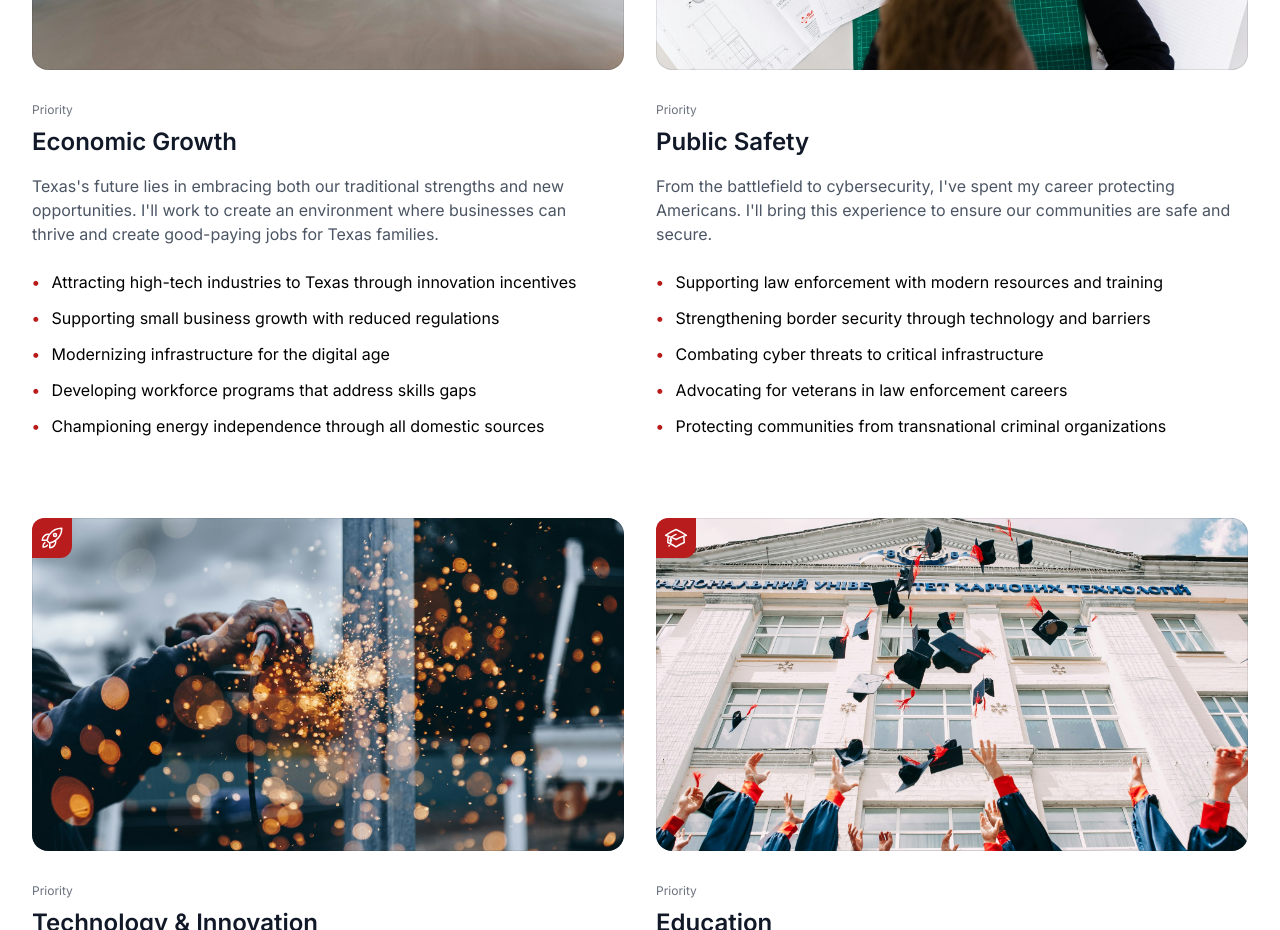
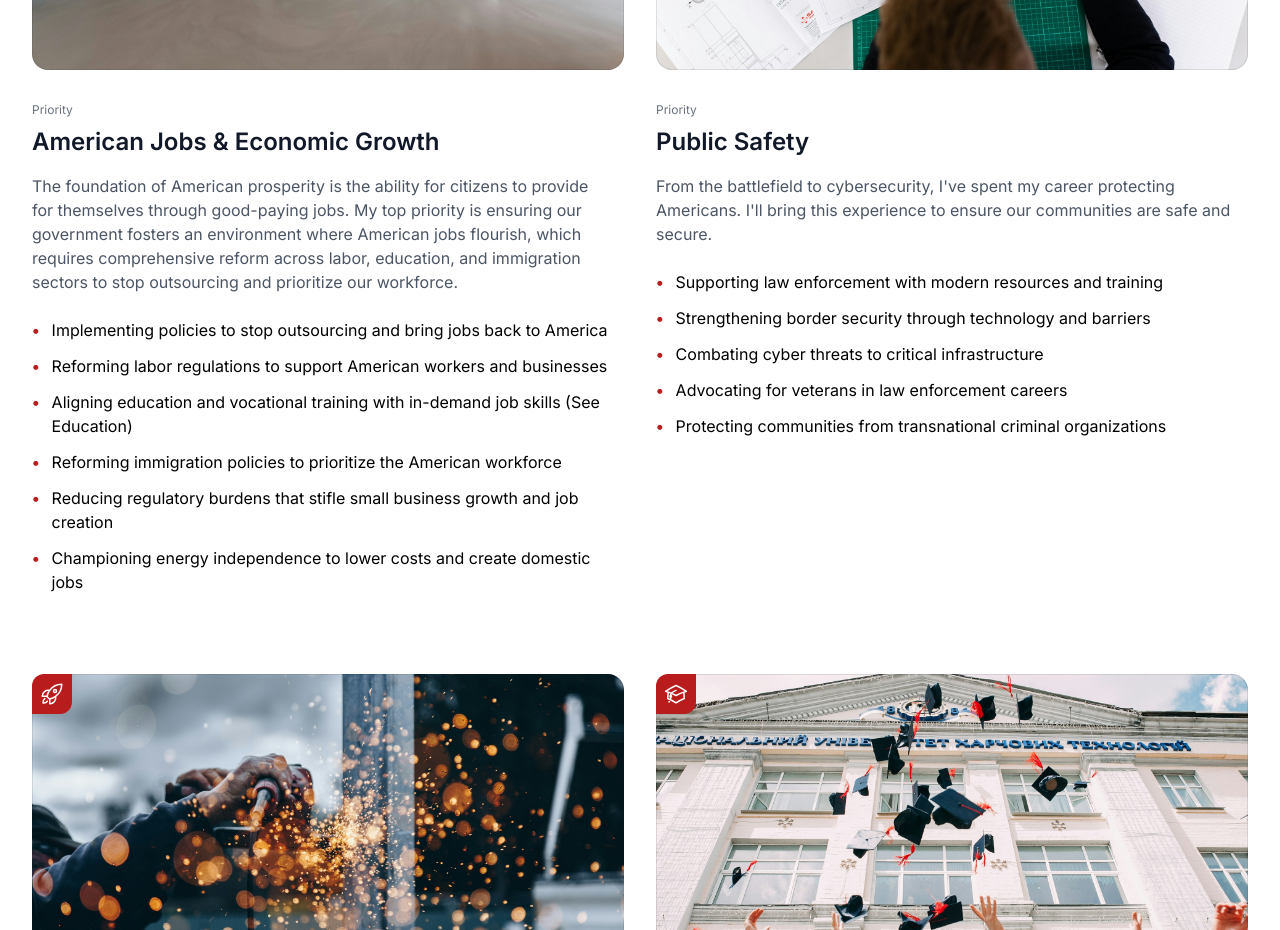
Before and after one commit to lunchwolfjoe/politico, a Next.js app: page /platform in a window 1280 px wide. Shown: the part 2160-3090 px from the top of the page. Built offline with nearby package versions, Linux system fonts and the light colour scheme.

Commit message:
Update Platform page to focus on American Jobs & Economic Growth

```diff
--- a/src/app/platform/page.tsx
+++ b/src/app/platform/page.tsx
@@ -41,14 +41,16 @@ const issues = [
     image: '/images/infrastructure.jpg',
   },
   {
-    title: 'Economic Growth',
-    description: "Texas's future lies in embracing both our traditional strengths and new opportunities. I'll work to create an environment where businesses can thrive and create good-paying jobs for Texas families.",
+    id: 'economic-growth',
+    title: 'American Jobs & Economic Growth',
+    description: "The foundation of American prosperity is the ability for citizens to provide for themselves through good-paying jobs. My top priority is ensuring our government fosters an environment where American jobs flourish, which requires comprehensive reform across labor, education, and immigration sectors to stop outsourcing and prioritize our workforce.",
     points: [
-      'Attracting high-tech industries to Texas through innovation incentives',
-      'Supporting small business growth with reduced regulations',
-      'Modernizing infrastructure for the digital age',
-      'Developing workforce programs that address skills gaps',
-      'Championing energy independence through all domestic sources'
+      'Implementing policies to stop outsourcing and bring jobs back to America',
+      'Reforming labor regulations to support American workers and businesses',
+      'Aligning education and vocational training with in-demand job skills (See Education)',
+      'Reforming immigration policies to prioritize the American workforce',
+      'Reducing regulatory burdens that stifle small business growth and job creation',
+      'Championing energy independence to lower costs and create domestic jobs'
     ],
     icon: ChartBarIcon,
     image: '/images/economy.jpg',
```
